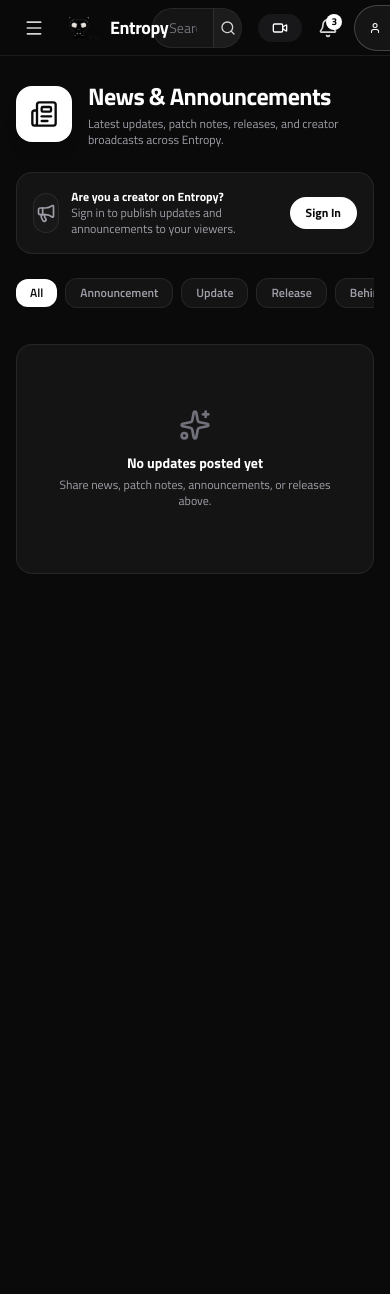
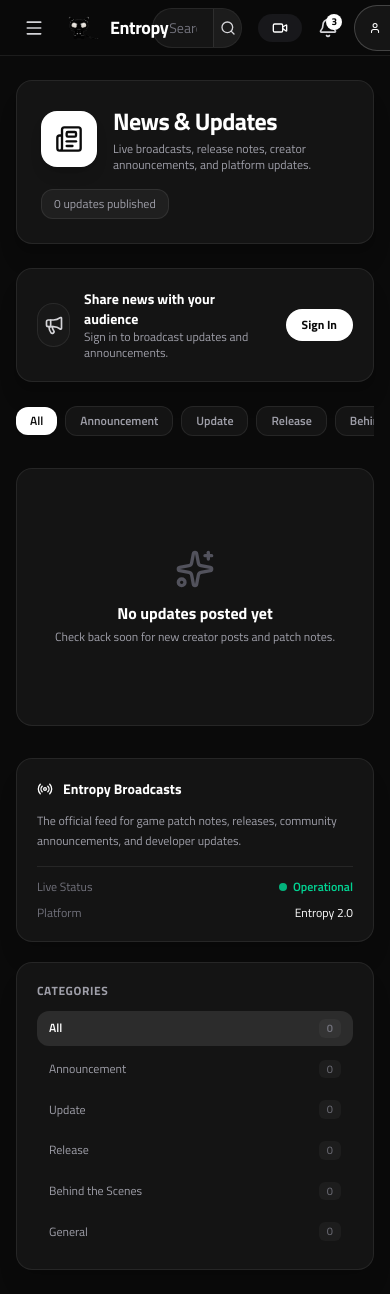
Before and after one commit to Pwooooo/..., a Next.js app: page /news in a window 390 px wide. Shown: the top 1294 px of the page. Before the commit the page ends 844 px from the top, so only its background shows below. Built offline with nearby package versions, Linux system fonts and the light colour scheme.

Commit message:
style: relayout News page with responsive full-width container and 2-column dashboard

```diff
--- a/src/app/news/page.tsx
+++ b/src/app/news/page.tsx
@@ -15,6 +15,11 @@ import {
   Sparkles,
   CheckCircle2,
   X,
+  Compass,
+  TrendingUp,
+  Radio,
+  ExternalLink,
+  Users,
 } from "lucide-react";
 import { NewsPost } from "@/types";
 import { useAuth } from "@/context/AuthContext";
@@ -31,6 +36,7 @@ const NEWS_CATEGORIES = [
 
 export default function GlobalNewsPage() {
   const { user, openAuthModal } = useAuth();
+  const [collapsedSidebar, setCollapsedSidebar] = useState(false);
   const [posts, setPosts] = useState<NewsPost[]>([]);
   const [selectedCategory, setSelectedCategory] = useState("All");
   const [postText, setPostText] = useState("");
@@ -206,7 +212,7 @@ export default function GlobalNewsPage() {
 
   const handleSharePost = (post: NewsPost) => {
     if (typeof window !== "undefined") {
-      const shareUrl = `${window.location.origin}/@${post.channelHandle}?tab=News#${post.id}`;
+      const shareUrl = `${window.location.origin}/@${post.channelHandle}?tab=Community#${post.id}`;
       navigator.clipboard?.writeText(shareUrl);
       showToast("Post link copied to clipboard!");
     }
@@ -240,12 +246,13 @@ export default function GlobalNewsPage() {
 
   return (
     <div className="min-h-screen bg-black text-zinc-100 flex flex-col">
-      <Navbar />
+      <Navbar onToggleSidebar={() => setCollapsedSidebar(!collapsedSidebar)} />
 
       <div className="flex flex-1">
-        <Sidebar />
+        <Sidebar collapsed={collapsedSidebar} />
 
-        <main className="flex-1 overflow-x-hidden px-4 md:px-8 py-6 max-w-4xl">
+        <main className="flex-1 min-w-0 px-4 md:px-8 lg:px-10 py-6">
+          <div className="max-w-7xl mx-auto w-full">
             {toastMessage && (
               <div className="fixed bottom-6 right-6 z-50 bg-white text-black px-4 py-2.5 rounded-xl font-semibold text-xs shadow-2xl flex items-center gap-2 animate-in fade-in slide-in-from-bottom-2 duration-200">
                 <CheckCircle2 className="h-4 w-4" />
@@ -253,26 +260,48 @@ export default function GlobalNewsPage() {
               </div>
             )}
 
-          <div className="flex items-center gap-4 mb-6">
+            <div className="rounded-2xl bg-[#141414] border border-white/[0.08] p-6 mb-6 flex flex-col md:flex-row md:items-center justify-between gap-4 shadow-xl">
+              <div className="flex items-center gap-4">
                 <div className="h-14 w-14 rounded-2xl bg-white flex items-center justify-center text-black shadow-lg flex-shrink-0">
                   <Newspaper className="h-7 w-7" />
                 </div>
                 <div>
-              <h1 className="text-2xl font-bold text-white tracking-tight">News & Announcements</h1>
-              <p className="text-xs text-zinc-400 mt-1">
-                Latest updates, patch notes, releases, and creator broadcasts across Entropy.
+                  <h1 className="text-2xl font-bold text-white tracking-tight">News & Updates</h1>
+                  <p className="text-xs text-zinc-400 mt-1 max-w-xl">
+                    Live broadcasts, release notes, creator announcements, and platform updates.
                   </p>
                 </div>
               </div>
 
+              <div className="flex items-center gap-2">
+                <span className="text-xs text-zinc-400 bg-white/[0.05] border border-white/[0.08] px-3 py-1.5 rounded-xl font-medium">
+                  {posts.length} {posts.length === 1 ? "update" : "updates"} published
+                </span>
+                {user && (
+                  <button
+                    type="button"
+                    onClick={() => {
+                      const el = document.getElementById("post-composer-textarea");
+                      el?.focus();
+                    }}
+                    className="rounded-xl bg-white hover:bg-zinc-200 text-black px-4 py-1.5 text-xs font-bold transition-all cursor-pointer shadow-sm"
+                  >
+                    Post Update
+                  </button>
+                )}
+              </div>
+            </div>
+
+            <div className="grid grid-cols-1 lg:grid-cols-12 gap-8 items-start">
+              <div className="lg:col-span-8 space-y-6">
                 {user ? (
                   <form
                     onSubmit={handleCreatePost}
-              className="rounded-2xl bg-[#141414] border border-white/[0.08] p-4 sm:p-5 shadow-xl transition-all mb-6"
+                    className="rounded-2xl bg-[#141414] border border-white/[0.08] p-4 sm:p-5 shadow-xl transition-all"
                   >
                     <div className="flex items-center gap-2.5 mb-3 text-xs font-semibold text-zinc-300">
                       <Megaphone className="h-4 w-4 text-white" />
-                <span>Post a News Update</span>
+                      <span>Post an Update to Entropy News</span>
                     </div>
 
                     <div className="flex gap-3">
@@ -286,16 +315,17 @@ export default function GlobalNewsPage() {
 
                       <div className="flex-1 space-y-3">
                         <textarea
+                          id="post-composer-textarea"
                           rows={3}
                           required
                           value={postText}
                           onChange={(e) => setPostText(e.target.value)}
-                    placeholder="Share an announcement, patch note, or upcoming video release..."
+                          placeholder="Share an announcement, patch note, release, or preview..."
                           className="w-full rounded-xl bg-[#0a0a0a] border border-white/[0.08] p-3 text-xs sm:text-sm text-white placeholder-zinc-500 outline-none focus:border-white/20 transition-colors resize-none leading-relaxed"
                         />
 
                         {attachedImage && (
-                    <div className="relative rounded-xl overflow-hidden border border-white/[0.08] max-h-60 group">
+                          <div className="relative rounded-xl overflow-hidden border border-white/[0.08] max-h-72 group">
                             <img src={attachedImage} alt="Post attachment" className="w-full h-full object-cover" />
                             <button
                               type="button"
@@ -372,14 +402,14 @@ export default function GlobalNewsPage() {
                     </div>
                   </form>
                 ) : (
-            <div className="rounded-2xl bg-[#141414] border border-white/[0.08] p-4 sm:p-5 flex items-center justify-between gap-4 mb-6">
-              <div className="flex items-center gap-3">
-                <div className="h-10 w-10 rounded-full bg-[#181818] border border-white/[0.08] flex items-center justify-center text-zinc-400">
+                  <div className="rounded-2xl bg-[#141414] border border-white/[0.08] p-5 flex items-center justify-between gap-4 shadow-xl">
+                    <div className="flex items-center gap-3.5">
+                      <div className="h-11 w-11 rounded-2xl bg-[#181818] border border-white/[0.08] flex items-center justify-center text-zinc-300">
                         <Megaphone className="h-5 w-5" />
                       </div>
                       <div>
-                  <h3 className="text-xs sm:text-sm font-bold text-white">Are you a creator on Entropy?</h3>
-                  <p className="text-xs text-zinc-400">Sign in to publish updates and announcements to your viewers.</p>
+                        <h3 className="text-sm font-bold text-white">Share news with your audience</h3>
+                        <p className="text-xs text-zinc-400">Sign in to broadcast updates and announcements.</p>
                       </div>
                     </div>
                     <button
@@ -392,7 +422,7 @@ export default function GlobalNewsPage() {
                   </div>
                 )}
 
-          <div className="flex items-center gap-2 overflow-x-auto pb-3 mb-6 scrollbar-none">
+                <div className="flex items-center gap-2 overflow-x-auto pb-2 scrollbar-none">
                   {NEWS_CATEGORIES.map((cat) => (
                     <button
                       key={cat}
@@ -411,24 +441,28 @@ export default function GlobalNewsPage() {
 
                 <div className="space-y-4">
                   {filteredPosts.length === 0 ? (
-              <div className="py-16 text-center rounded-2xl bg-[#141414] border border-white/[0.08] p-8 flex flex-col items-center">
-                <Sparkles className="h-8 w-8 text-zinc-500 mb-3" />
-                <h3 className="text-sm font-bold text-white mb-1">No updates posted yet</h3>
-                <p className="text-xs text-zinc-400">Share news, patch notes, announcements, or releases above.</p>
+                    <div className="py-20 text-center rounded-2xl bg-[#141414] border border-white/[0.08] p-8 flex flex-col items-center">
+                      <Sparkles className="h-10 w-10 text-zinc-600 mb-3" />
+                      <h3 className="text-base font-bold text-white mb-1">No updates posted yet</h3>
+                      <p className="text-xs text-zinc-400 max-w-sm">
+                        {user
+                          ? "Be the first to share an announcement, release, or update with the community above."
+                          : "Check back soon for new creator posts and patch notes."}
+                      </p>
                     </div>
                   ) : (
                     filteredPosts.map((post) => (
                       <article
                         key={post.id}
                         id={post.id}
-                  className="rounded-2xl bg-[#141414] border border-white/[0.08] p-5 shadow-xl transition-all hover:border-white/[0.14]"
+                        className="rounded-2xl bg-[#141414] border border-white/[0.08] p-5 sm:p-6 shadow-xl transition-all hover:border-white/[0.14]"
                       >
                         <div className="flex items-start justify-between gap-3 mb-3">
                           <Link
                             href={`/@${post.channelHandle}`}
                             className="flex items-center gap-3 group"
                           >
-                      <div className="h-10 w-10 rounded-full bg-[#181818] border border-white/[0.08] flex-shrink-0 overflow-hidden flex items-center justify-center font-bold text-sm text-white group-hover:ring-2 group-hover:ring-white/20 transition-all">
+                            <div className="h-11 w-11 rounded-full bg-[#181818] border border-white/[0.08] flex-shrink-0 overflow-hidden flex items-center justify-center font-bold text-sm text-white group-hover:ring-2 group-hover:ring-white/20 transition-all">
                               {post.channelAvatar ? (
                                 <img src={post.channelAvatar} alt={post.channelName || "Channel"} className="h-full w-full object-cover" />
                               ) : (
@@ -472,12 +506,12 @@ export default function GlobalNewsPage() {
                           )}
                         </div>
 
-                  <div className="text-xs sm:text-sm text-zinc-200 leading-relaxed whitespace-pre-line mb-3 font-normal">
+                        <div className="text-xs sm:text-sm text-zinc-200 leading-relaxed whitespace-pre-line mb-4 font-normal">
                           {post.content}
                         </div>
 
                         {post.imageUrl && (
-                    <div className="rounded-xl overflow-hidden border border-white/[0.08] mb-4 max-h-[480px] bg-[#0a0a0a]">
+                          <div className="rounded-xl overflow-hidden border border-white/[0.08] mb-4 max-h-[520px] bg-[#0a0a0a]">
                             <img
                               src={post.imageUrl}
                               alt="Update attachment"
@@ -511,16 +545,98 @@ export default function GlobalNewsPage() {
                           </button>
 
                           <Link
-                      href={`/@${post.channelHandle}?tab=News`}
-                      className="ml-auto text-xs font-medium text-zinc-400 hover:text-white transition-colors"
+                            href={`/@${post.channelHandle}`}
+                            className="ml-auto text-xs font-medium text-zinc-400 hover:text-white transition-colors flex items-center gap-1"
                           >
-                      View Channel
+                            <span>Channel</span>
+                            <ExternalLink className="h-3 w-3" />
                           </Link>
                         </div>
                       </article>
                     ))
                   )}
                 </div>
+              </div>
+
+              <div className="lg:col-span-4 space-y-5 lg:sticky lg:top-20">
+                <div className="rounded-2xl bg-[#141414] border border-white/[0.08] p-5 shadow-xl">
+                  <div className="flex items-center gap-2.5 mb-3 text-sm font-bold text-white">
+                    <Radio className="h-4 w-4 text-white" />
+                    <span>Entropy Broadcasts</span>
+                  </div>
+                  <p className="text-xs text-zinc-400 leading-relaxed mb-4">
+                    The official feed for game patch notes, releases, community announcements, and developer updates.
+                  </p>
+                  <div className="pt-3 border-t border-white/[0.08] space-y-2.5 text-xs text-zinc-300">
+                    <div className="flex items-center justify-between">
+                      <span className="text-zinc-500">Live Status</span>
+                      <span className="text-emerald-400 font-semibold flex items-center gap-1.5">
+                        <span className="h-2 w-2 rounded-full bg-emerald-400 animate-pulse" />
+                        Operational
+                      </span>
+                    </div>
+                    <div className="flex items-center justify-between">
+                      <span className="text-zinc-500">Platform</span>
+                      <span className="text-white font-medium">Entropy 2.0</span>
+                    </div>
+                  </div>
+                </div>
+
+                <div className="rounded-2xl bg-[#141414] border border-white/[0.08] p-5 shadow-xl">
+                  <h3 className="text-xs font-bold text-zinc-400 uppercase tracking-wider mb-3">
+                    Categories
+                  </h3>
+                  <div className="space-y-1.5">
+                    {NEWS_CATEGORIES.map((cat) => {
+                      const count = cat === "All" ? posts.length : posts.filter((p) => p.tag?.toLowerCase() === cat.toLowerCase()).length;
+                      const isSel = selectedCategory === cat;
+                      return (
+                        <button
+                          key={cat}
+                          type="button"
+                          onClick={() => setSelectedCategory(cat)}
+                          className={`w-full flex items-center justify-between px-3 py-2 rounded-xl text-xs font-medium transition-colors cursor-pointer ${
+                            isSel
+                              ? "bg-white/[0.1] text-white font-semibold"
+                              : "text-zinc-400 hover:text-white hover:bg-white/[0.04]"
+                          }`}
+                        >
+                          <span>{cat}</span>
+                          <span className="text-[11px] text-zinc-500 bg-white/[0.04] px-2 py-0.5 rounded-md">
+                            {count}
+                          </span>
+                        </button>
+                      );
+                    })}
+                  </div>
+                </div>
+
+                {user && (
+                  <div className="rounded-2xl bg-[#141414] border border-white/[0.08] p-5 shadow-xl">
+                    <div className="flex items-center gap-3 mb-3">
+                      <div className="h-9 w-9 rounded-full bg-[#181818] border border-white/[0.08] overflow-hidden flex items-center justify-center font-bold text-xs text-white">
+                        {user.avatarUrl ? (
+                          <img src={user.avatarUrl} alt={user.name} className="h-full w-full object-cover" />
+                        ) : (
+                          <span>{(user.name || "U").slice(0, 1).toUpperCase()}</span>
+                        )}
+                      </div>
+                      <div className="min-w-0">
+                        <p className="text-xs font-bold text-white truncate">{user.name}</p>
+                        <p className="text-[11px] text-zinc-400 truncate">@{user.handle}</p>
+                      </div>
+                    </div>
+                    <Link
+                      href="/profile"
+                      className="w-full flex items-center justify-center gap-2 rounded-xl bg-[#181818] hover:bg-[#222222] border border-white/[0.08] text-white py-2 text-xs font-semibold transition-colors"
+                    >
+                      <span>View Your Channel</span>
+                    </Link>
+                  </div>
+                )}
+              </div>
+            </div>
+          </div>
         </main>
       </div>
     </div>
```
Lines whose indentation alone changed are shown as unchanged.
